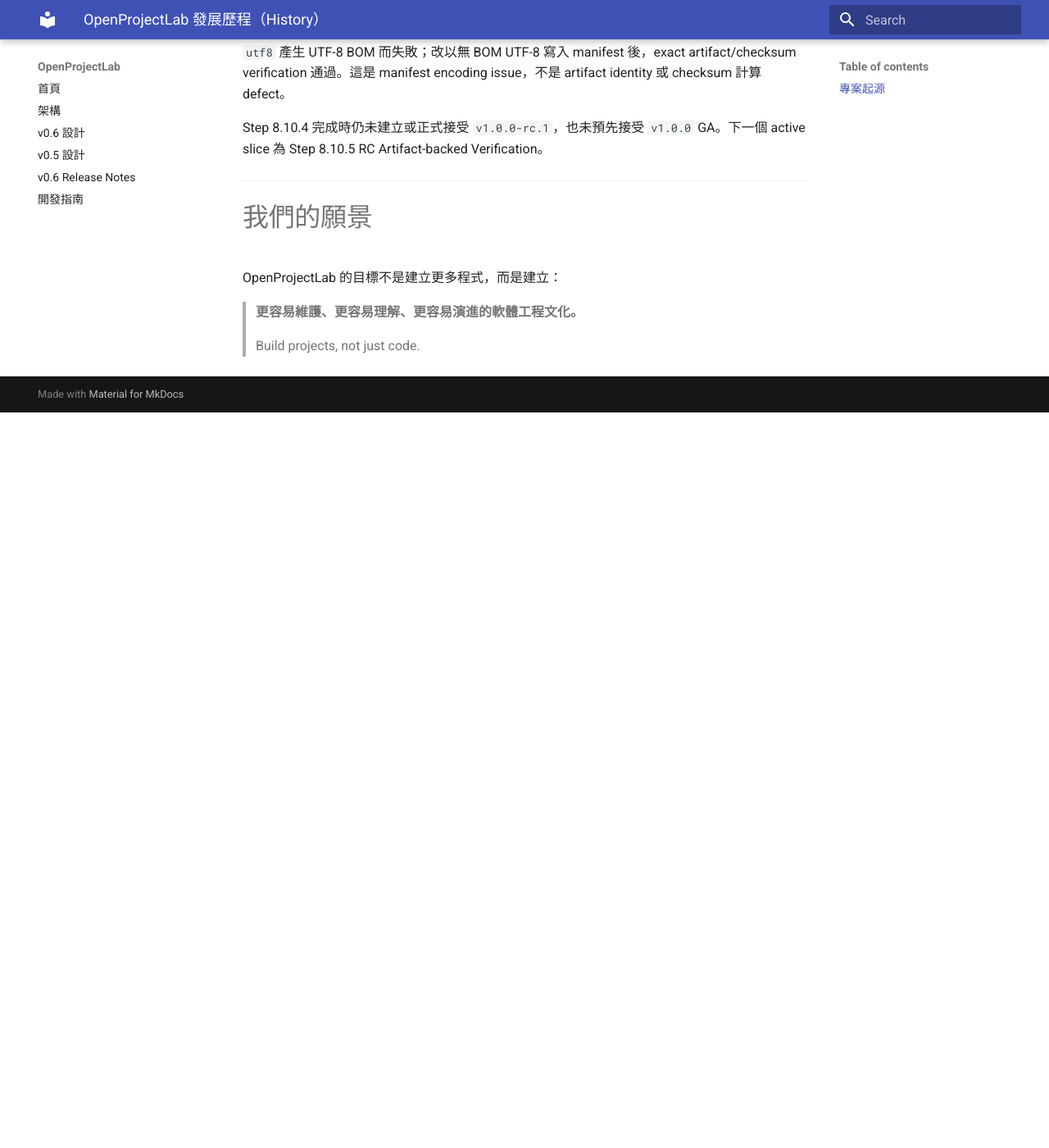
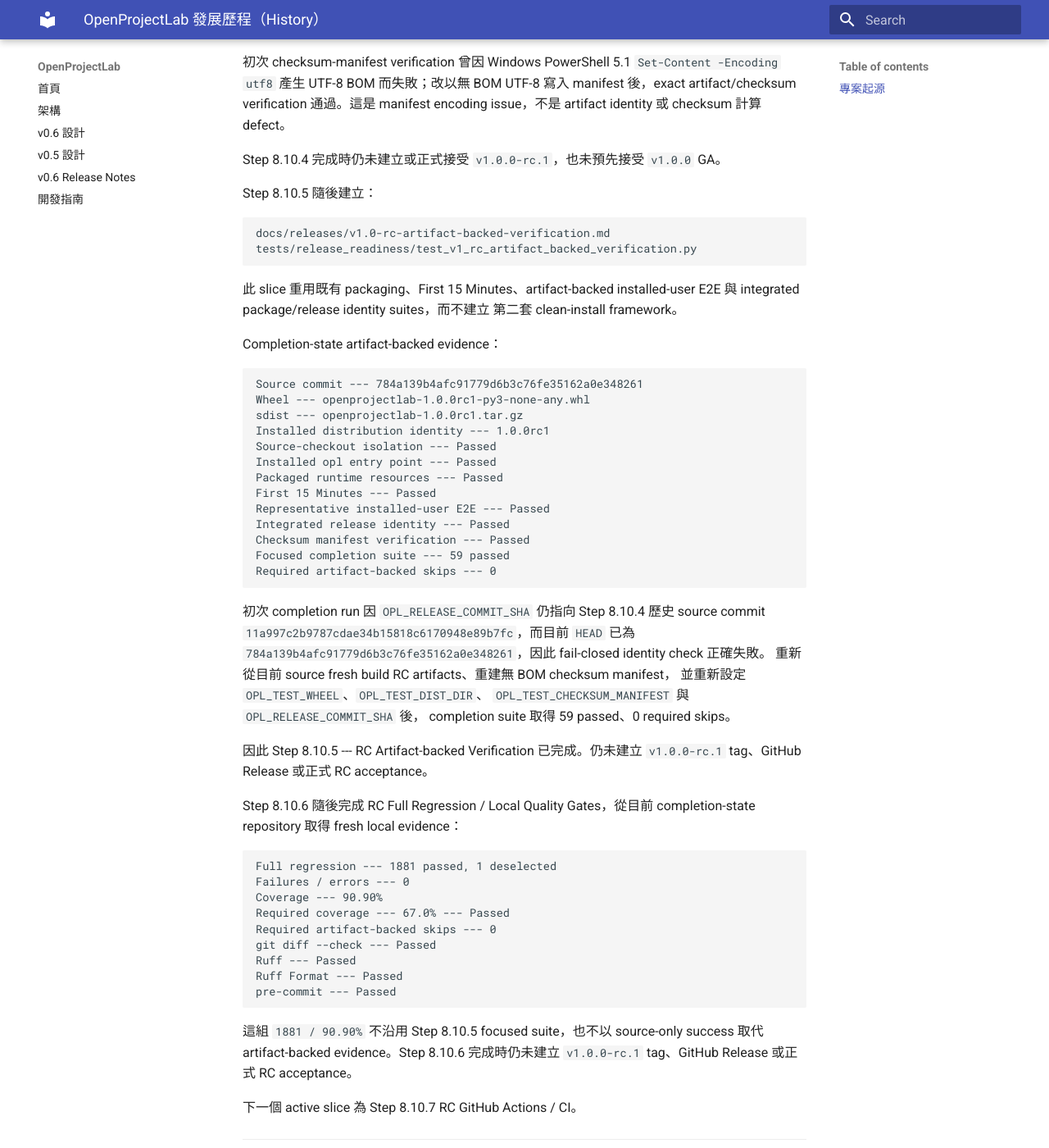
Before and after one commit to khwang1964/OpenProjectLab, an MkDocs documentation site: the page built from docs/HISTORY.md, in a window 1280 px wide and 1400 px high, scrolled down 30823 px. Shown: the whole window at 82% size. Built offline with MkDocs 1.6.1 and Material for MkDocs 9.7.7, drawn with Linux system fonts in a browser that asks for light colours; before the commit the page ends 31326 px from its top, so only the background shows below that; some of the changed text lies outside the part shown.

Commit message:
test: verify v1.0 rc artifact-backed release (#152)

````diff
--- a/docs/HISTORY.md
+++ b/docs/HISTORY.md
@@ -1494,7 +1494,9 @@
 8.10.2 RC Acceptance Contract                   Completed
 8.10.3 RC Contract Automation                   Completed
 8.10.4 RC Build / Artifact Identity             Completed
-8.10.5 RC Artifact-backed Verification          Next
+8.10.5 RC Artifact-backed Verification          Completed
+8.10.6 RC Full Regression / Local Quality Gates Completed
+8.10.7 RC GitHub Actions / CI                   Next
 ```
 
 Step 8.10.4 新增 governing design：
@@ -1540,8 +1542,68 @@
 encoding issue，不是 artifact identity 或 checksum 計算 defect。
 
 Step 8.10.4 完成時仍未建立或正式接受 `v1.0.0-rc.1`，也未預先接受
-`v1.0.0` GA。下一個 active slice 為 Step 8.10.5 RC Artifact-backed
-Verification。
+`v1.0.0` GA。
+
+Step 8.10.5 隨後建立：
+
+``` text
+docs/releases/v1.0-rc-artifact-backed-verification.md
+tests/release_readiness/test_v1_rc_artifact_backed_verification.py
+```
+
+此 slice 重用既有 packaging、First 15 Minutes、artifact-backed
+installed-user E2E 與 integrated package/release identity suites，而不建立
+第二套 clean-install framework。
+
+Completion-state artifact-backed evidence：
+
+``` text
+Source commit --- 784a139b4afc91779d6b3c76fe35162a0e348261
+Wheel --- openprojectlab-1.0.0rc1-py3-none-any.whl
+sdist --- openprojectlab-1.0.0rc1.tar.gz
+Installed distribution identity --- 1.0.0rc1
+Source-checkout isolation --- Passed
+Installed opl entry point --- Passed
+Packaged runtime resources --- Passed
+First 15 Minutes --- Passed
+Representative installed-user E2E --- Passed
+Integrated release identity --- Passed
+Checksum manifest verification --- Passed
+Focused completion suite --- 59 passed
+Required artifact-backed skips --- 0
+```
+
+初次 completion run 因 `OPL_RELEASE_COMMIT_SHA` 仍指向 Step 8.10.4
+歷史 source commit `11a997c2b9787cdae34b15818c6170948e89b7fc`，而目前
+`HEAD` 已為 `784a139b4afc91779d6b3c76fe35162a0e348261`，因此 fail-closed identity check 正確失敗。
+重新從目前 source fresh build RC artifacts、重建無 BOM checksum manifest，
+並重新設定 `OPL_TEST_WHEEL`、`OPL_TEST_DIST_DIR`、
+`OPL_TEST_CHECKSUM_MANIFEST` 與 `OPL_RELEASE_COMMIT_SHA` 後，
+completion suite 取得 59 passed、0 required skips。
+
+因此 Step 8.10.5 --- RC Artifact-backed Verification 已完成。仍未建立
+`v1.0.0-rc.1` tag、GitHub Release 或正式 RC acceptance。
+
+Step 8.10.6 隨後完成 RC Full Regression / Local Quality Gates，從目前
+completion-state repository 取得 fresh local evidence：
+
+``` text
+Full regression --- 1881 passed, 1 deselected
+Failures / errors --- 0
+Coverage --- 90.90%
+Required coverage --- 67.0% --- Passed
+Required artifact-backed skips --- 0
+git diff --check --- Passed
+Ruff --- Passed
+Ruff Format --- Passed
+pre-commit --- Passed
+```
+
+這組 `1881 / 90.90%` 不沿用 Step 8.10.5 focused suite，也不以
+source-only success 取代 artifact-backed evidence。Step 8.10.6 完成時仍未建立
+`v1.0.0-rc.1` tag、GitHub Release 或正式 RC acceptance。
+
+下一個 active slice 為 Step 8.10.7 RC GitHub Actions / CI。
 
 ------------------------------------------------------------------------
 
````
Also changed, not shown: CHANGELOG.md (+45 -0 lines), docs/releases/v1.0-rc-artifact-backed-verification.md (added, +502 -0 lines), docs/roadmap.md (+69 -4 lines), 1 other file.
